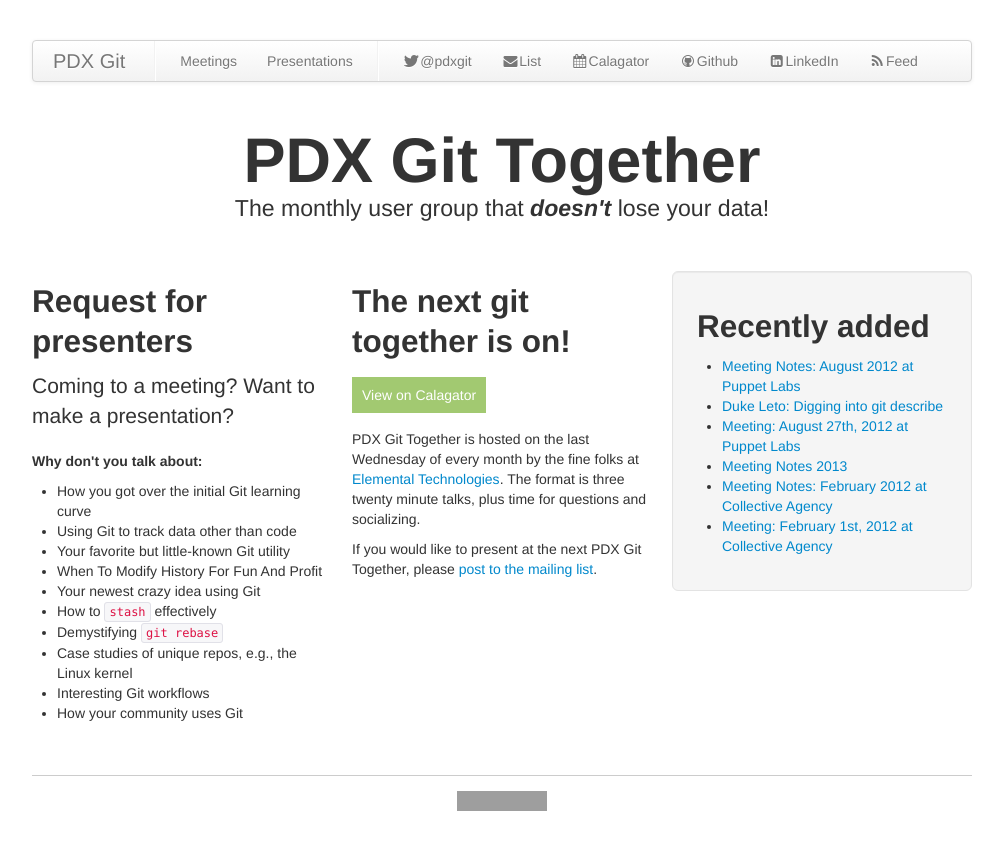
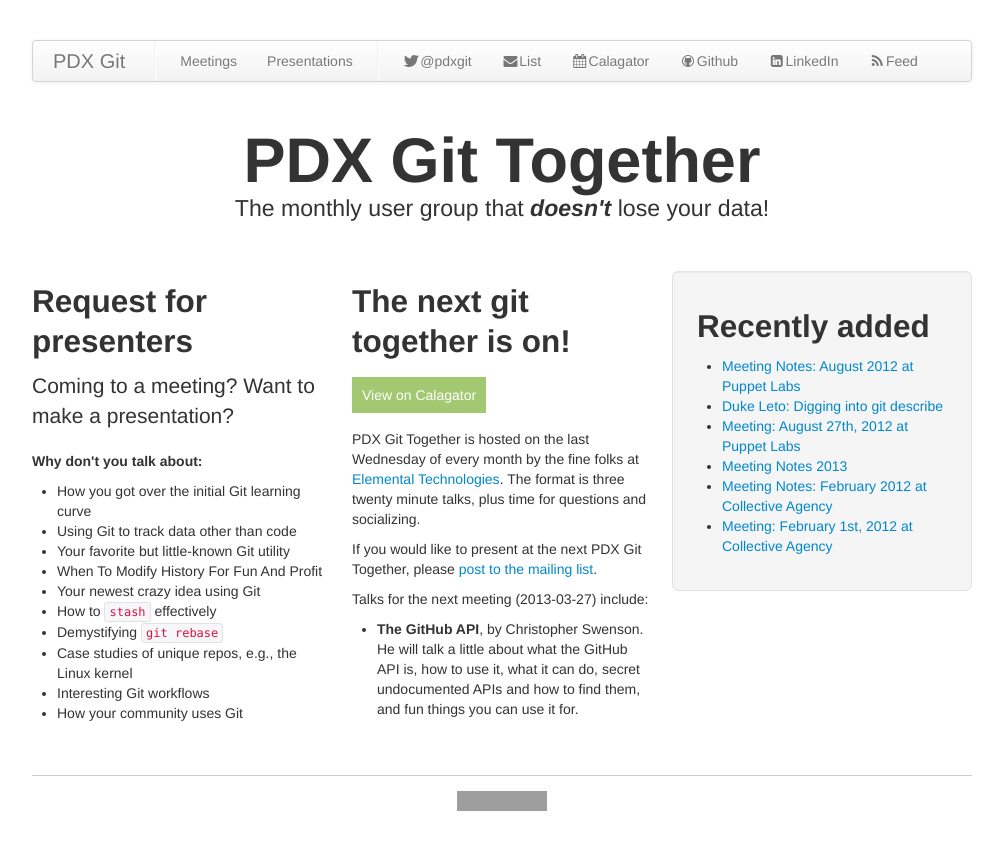
Before and after one commit to pdxgit/pdxgit.github.com, a Jekyll site: the page built from index.html, in a window 1280 px wide. Shown: the top 850 px of the page, without its empty margins (138-1141 px from the left). Built offline with Jekyll 4.4.1, drawn with Linux system fonts in a browser that asks for light colours; Markdown is read by kramdown in place of the engine named in the settings; grey boxes are pictures that could not be loaded.

Commit message:
Added outline proposal for GitHub API talk

```diff
--- a/_includes/_upcoming_meeting.html
+++ b/_includes/_upcoming_meeting.html
@@ -2,3 +2,9 @@
 <p class='calagator-link'><a href='http://calagator.org/events/search?query=pdxgit'>View on Calagator</a></p>
 <p>PDX Git Together is hosted on the last Wednesday of every month by the fine folks at <a href='http://www.elementaltechnologies.com'>Elemental Technologies</a>. The format is three twenty minute talks, plus time for questions and socializing.</p>
 <p>If you would like to present at the next PDX Git Together, please <a href='http://groups.google.com/group/pdxgit?hl=en'>post to the mailing list</a>.</p>
+<p>Talks for the next meeting (2013-03-27) include:</p>
+<ul>
+  <li><strong>The GitHub API</strong>, by Christopher Swenson. He will talk a little about what
+    the GitHub API is, how to use it, what it can do, secret undocumented APIs and how to find them,
+    and fun things you can use it for.</li>
+</ul>
```
